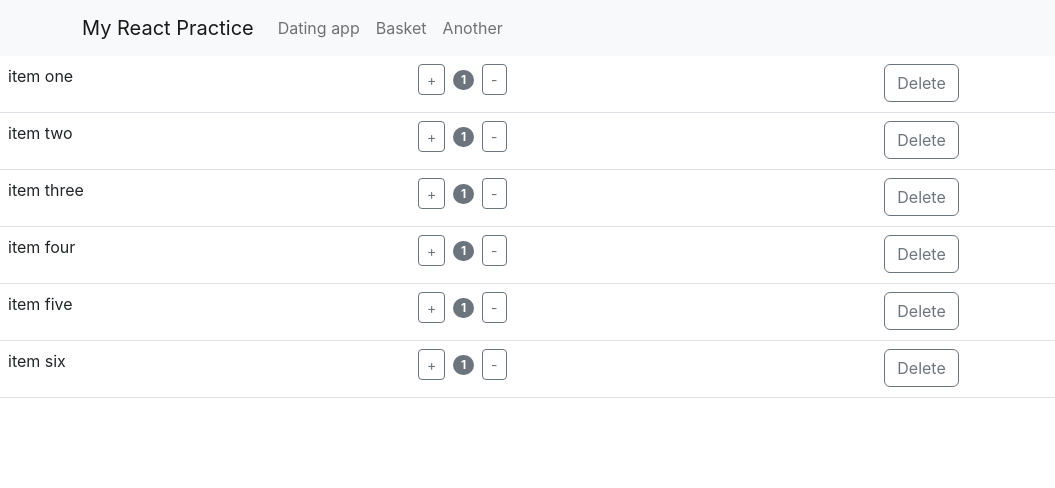
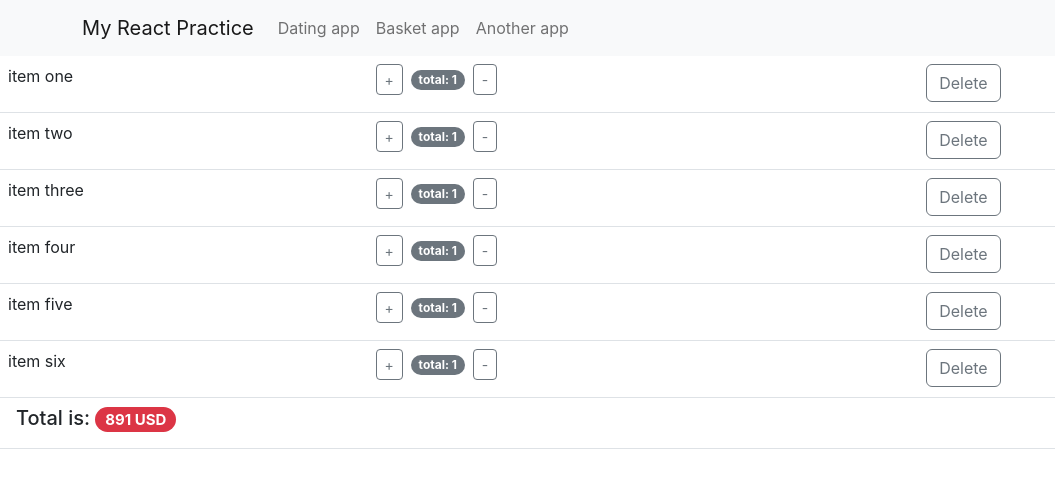
Before and after one commit to antoshagagarinISavailable/todo, a React (Create React App) app: page /basket in a window 1280 px wide. Shown: the top 488 px of the page, without its empty margins (0-1055 px from the left). Built offline with nearby package versions, Linux system fonts and the light colour scheme.

Commit message:
basket app

```diff
--- a/src/Components/Basket/Counter.jsx
+++ b/src/Components/Basket/Counter.jsx
@@ -16,9 +16,24 @@ const Counter = (props) => {
         >
           +
         </Button>
-        <Badge className="mx-2" bg="secondary" pill>
+        {/* <Badge className="mx-2" bg="secondary" pill>
           {props.value}
-        </Badge>
+        </Badge> */}
+        {props.value < 0 ? (
+          <Badge className="mx-2" bg="danger" pill>
+            {"total: "}
+            {props.value}
+          </Badge>
+        ) : props.value == 0 ? (
+          <Badge className="mx-2" bg="warning" pill>
+            empty!
+          </Badge>
+        ) : (
+          <Badge className="mx-2" bg="secondary" pill>
+            {"total: "}
+            {props.value}
+          </Badge>
+        )}
         <Button
           variant="outline-secondary"
           size="sm"
--- a/src/Components/Basket/CountersList.jsx
+++ b/src/Components/Basket/CountersList.jsx
@@ -1,16 +1,16 @@
 import React, { useState } from "react";
-import Table from "react-bootstrap/Table";
+import { Table, Badge } from "react-bootstrap";
 
 import Counter from "./Counter";
 
 const CountersList = () => {
   const initialState = [
-    { name: "item one", id: 1, value: 1 },
-    { name: "item two", id: 2, value: 1 },
-    { name: "item three", id: 3, value: 1 },
-    { name: "item four", id: 4, value: 1 },
-    { name: "item five", id: 5, value: 1 },
-    { name: "item six", id: 6, value: 1 },
+    { name: "item one", id: 1, value: 1, price: 200 },
+    { name: "item two", id: 2, value: 1, price: 290 },
+    { name: "item three", id: 3, value: 1, price: 186 },
+    { name: "item four", id: 4, value: 1, price: 99 },
+    { name: "item five", id: 5, value: 1, price: 76 },
+    { name: "item six", id: 6, value: 1, price: 40 },
   ];
 
   const [counters, setCounters] = useState(initialState);
@@ -41,12 +41,20 @@ const CountersList = () => {
   const handleDecrement = (id) => {
     const elemToChange = counters.findIndex((el) => el.id === id);
     const newCounters = [...counters];
-    newCounters[elemToChange].value--;
+    newCounters[elemToChange].value > 0
+      ? newCounters[elemToChange].value--
+      : (newCounters[elemToChange].value = 0);
     setCounters(newCounters);
   };
 
   const onDelete = (id) => {
     setCounters(counters.filter((el) => el.id !== id));
+  };
+
+  const TotalPriceRender = () => {
+    let total = counters.reduce((sum, el) => (sum += el.price * el.value), 0);
+
+    return total;
   };
 
   return (
@@ -60,6 +68,23 @@ const CountersList = () => {
         </tr>
       </thead> */}
       <tbody>{renderCounters()}</tbody>
+      {counters.length == 0 ? (
+        ""
+      ) : (
+        <tfoot>
+          <tr>
+            <td colSpan={4}>
+              <h5 className="mx-2">
+                {"Total is: "}
+                <Badge pill bg="danger">
+                  {TotalPriceRender()}
+                  {" USD"}
+                </Badge>
+              </h5>
+            </td>
+          </tr>
+        </tfoot>
+      )}
     </Table>
   );
 };
--- a/src/Components/Navbar/MyNavbar.jsx
+++ b/src/Components/Navbar/MyNavbar.jsx
@@ -17,10 +17,10 @@ function MyNavbar() {
               Dating app
             </Link>
             <Link className="nav-link" to="/basket">
-              Basket
+              Basket app
             </Link>
             <Link className="nav-link" to="/another">
-              Another
+              Another app
             </Link>
           </Nav>
         </Navbar.Collapse>
```
